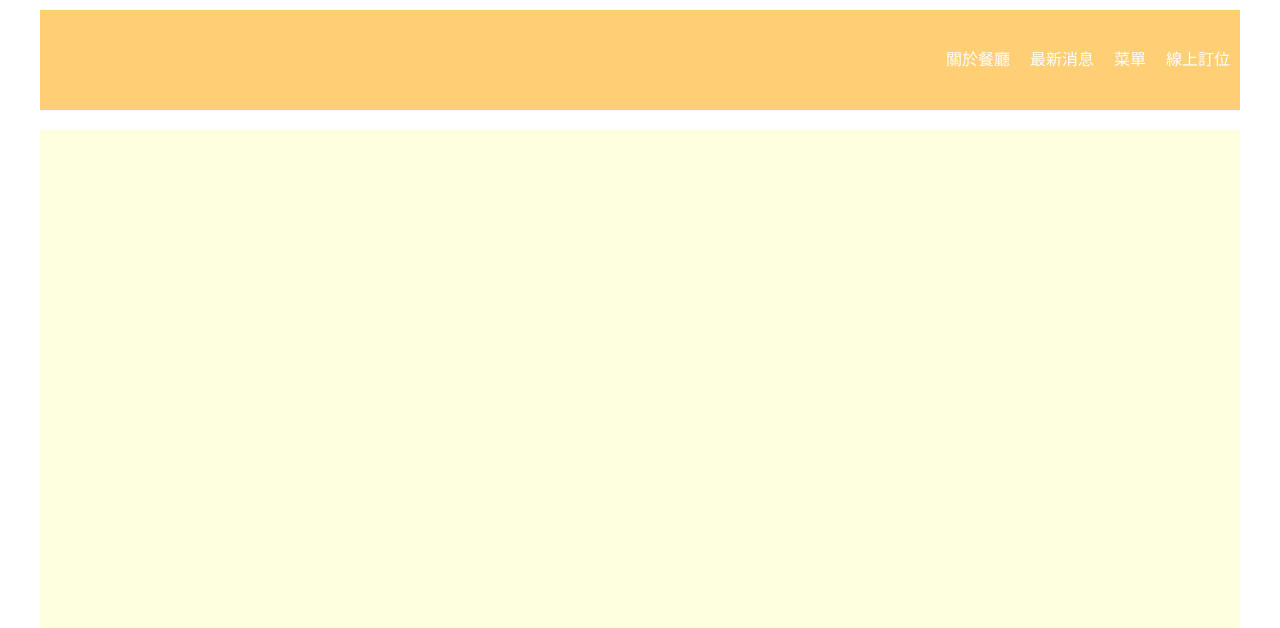
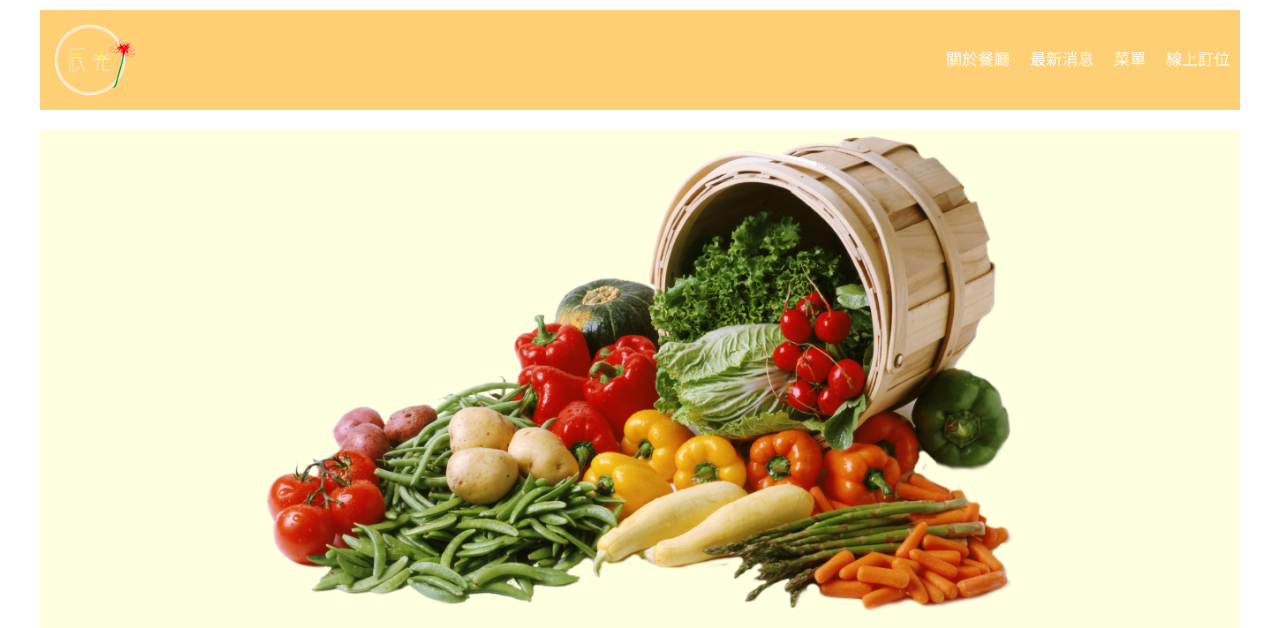
Before and after one commit to dnangelapril/restaurant, a plain HTML site: page index.html in a window 1280 px wide. Shown: the top 628 px of the page. Drawn offline with Linux system fonts and the light colour scheme.

Commit message:
Update style.css

```diff
--- a/css/style.css
+++ b/css/style.css
@@ -74,7 +74,7 @@ img {
     }
 }
 .logo {
-    background-image: url("img/CL-union.gif");
+    background-image: url("/img/CL-union.gif");
     background-repeat: no-repeat;
     background-size: contain;
     display: flex;
@@ -120,7 +120,7 @@ img {
 }
 .banner {
     height: 491px;
-    background-image: url("img/vegetable2.png");
+    background-image: url("/img/vegetable2.png");
     background-repeat: no-repeat;
     background-size: contain;
     background-position: center;
```
